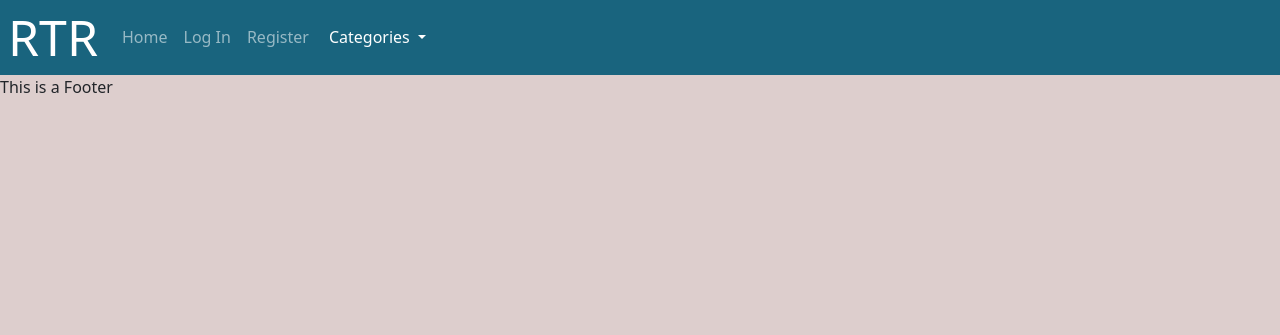
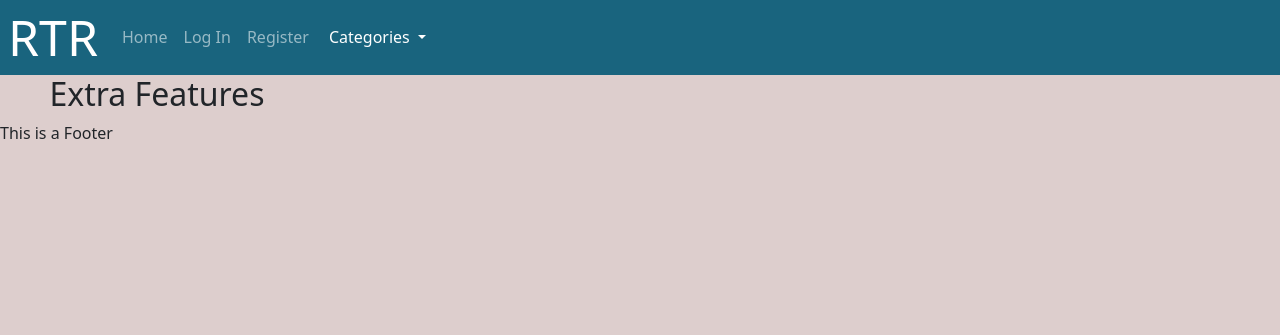
Before and after one commit to Enquil/enquil-project4, a Django app: page / in a window 1280 px wide. Shown: the top 335 px of the page. Run offline with Django 3.2, Linux system fonts and the light colour scheme; data that the repository does not hold is empty.

Commit message:
add extra features menu for logged in users

```diff
--- a/static/css/base.css
+++ b/static/css/base.css
@@ -67,3 +67,11 @@ nav {
 .post-date {
     font-size: 15px;
 }
+
+/*------------------------- Extra tools for Users -------------------------*/
+
+.sticky-div {
+    position: -webkit-sticky; /* Safari */
+    position: sticky;
+    top: 0;
+}
--- a/templates/base.html
+++ b/templates/base.html
@@ -22,7 +22,7 @@
 
 <body>
                     <!-- Navbar -->
-    <nav class="navbar navbar-dark navbar-expand-md">
+    <nav class="navbar navbar-dark navbar-expand-md" style="width: 100%;">
                     <!-- Navbar brand -->
         <a class="ms-2" href="{% url 'index' %}"><span class="navbar-brand brand">RTR</span></a>
 
--- a/templates/index.html
+++ b/templates/index.html
@@ -3,12 +3,13 @@
 
 {% block content %}
 
-<section>
+<section class="ps-0 pe-0 pe-sm-4">
     <div class="container-fluid g-0">
         <div class="row g-0">
-            <div class="col-md-2">
+            <div class="col-md-4 col-lg-3 text-center sticky">
+                <h2>Extra Features</h2>
             </div>
-            <div class="col-md-8 text-center">
+            <div class="col-md-8 col-lg-9 text-center">
                     {% for post in post_list %}
                     <div class="post-card my-3">
 
@@ -37,8 +38,6 @@
                     </div>
                     {% endfor %}
             </div>
-            <div class="col-md-2">
-            </div>
         </div>
     </div>
 </section>
```
